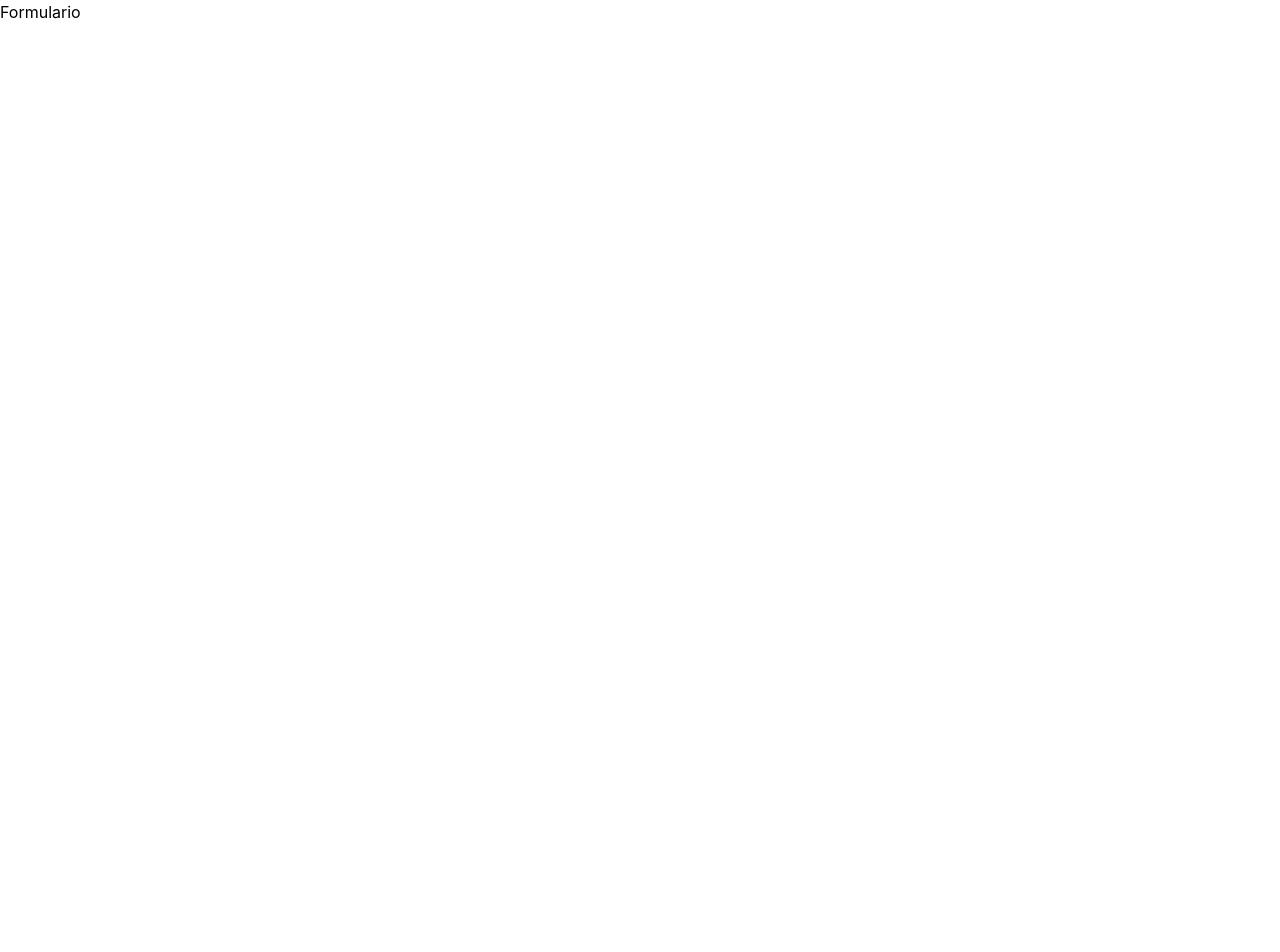
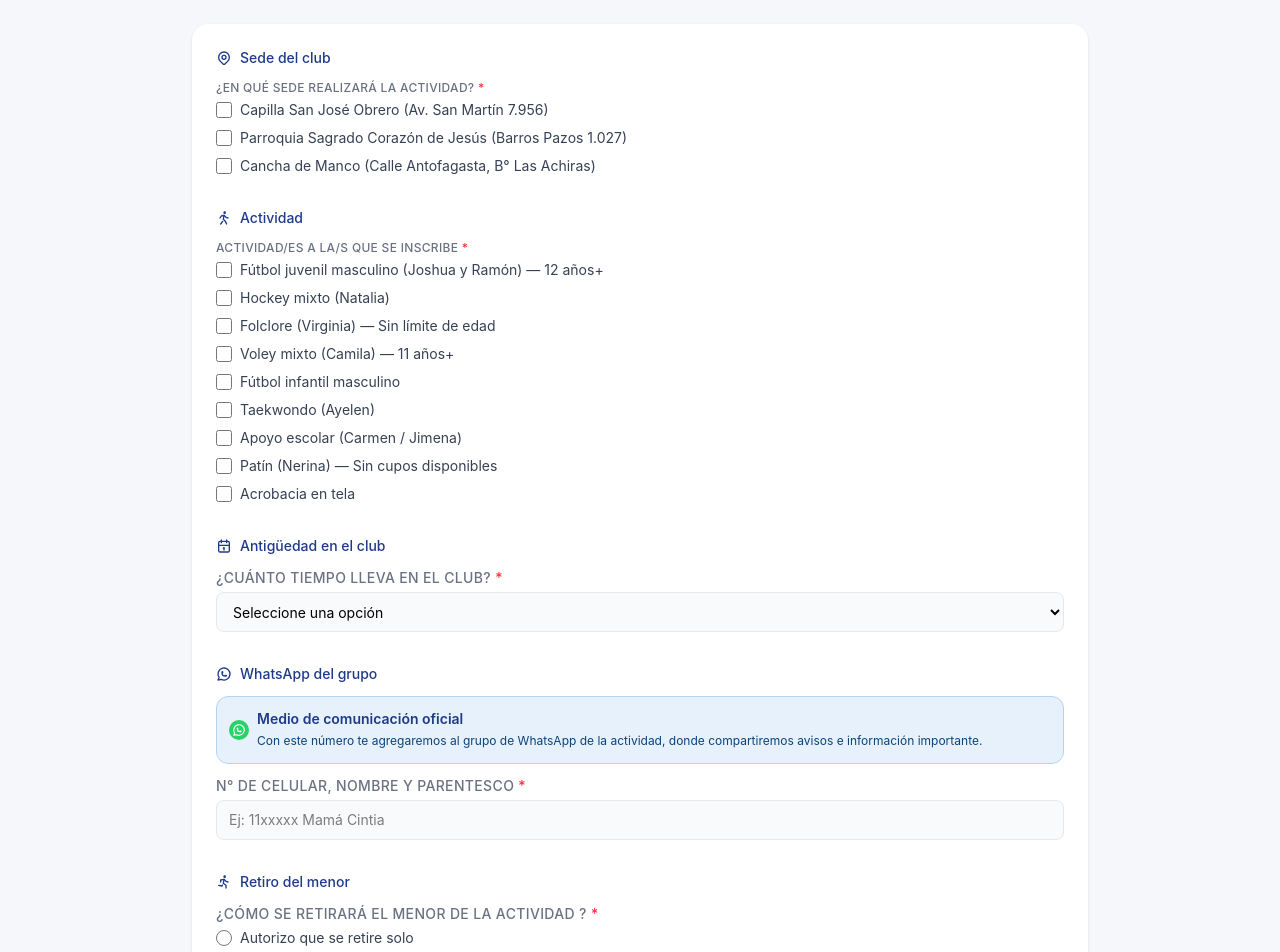
Before and after one commit to iwdadc/club-sjo-frontend, a React app in the folder frontend/: page / in a window 1280 px wide. Shown: the top 952 px of the page. Before the commit the page ends 800 px from the top, so only its background shows below. Built offline with nearby package versions, Linux system fonts and the light colour scheme; the HTML template or start-up script is replaced by a standard one.

Commit message:
Seccion2 Actividad listo

```diff
--- a/frontend/src/App.jsx
+++ b/frontend/src/App.jsx
@@ -18,7 +18,7 @@ function App() {
     <BrowserRouter>
       <Routes>
         {/* Publica - formulario de inscripcion via QR o link*/}
-        <Route path="/" element={<FormularioPage />} />
+        <Route path="/" element={<TestPage />} />
 
         {/* Autenticacion */}
         <Route path="/login" element={<LoginPage />} />
--- a/frontend/src/components/common/Checkbox.jsx
+++ b/frontend/src/components/common/Checkbox.jsx
@@ -17,7 +17,8 @@ function Checkbox({ label, name, options, register, required = false, error }) {
                             type="checkbox"
                             value={op.value}
                             {...register(name, {
-                                validate: required ? (value) => value.length > 0 || `${label} es obligatorio` : undefined
+                                validate: required
+                                ? (value) => value.length > 0|| `${label} es obligatorio` : undefined
                                 }
                             )}
                             className="accent-[#1E3A8A] w-4 h-4 rounded"
@@ -34,3 +35,5 @@ function Checkbox({ label, name, options, register, required = false, error }) {
         </div>
     )
 }
+
+export default Checkbox
--- a/frontend/src/components/common/RadioGroup.jsx
+++ b/frontend/src/components/common/RadioGroup.jsx
@@ -16,7 +16,7 @@ function RadioGroup({ label, name, options, register, required = false, error, d
                         <input
                             type="radio"
                             value={op.value}
-                            {...register(name, { required : required ? `&{label} es obligatorio` : false})}
+                            {...register(name, { required : required ? `${label} es obligatorio` : false})}
                             className="accent-[#1E3A8A] w-4 h-4"
                         />
                         <span className="text-sm text-gray-700">{op.label}</span>
--- a/frontend/src/components/formulario/Seccion1DatosPrincipales.jsx
+++ b/frontend/src/components/formulario/Seccion1DatosPrincipales.jsx
@@ -18,7 +18,6 @@ import RadioGroup from '../common/RadioGroup'
 import { GENEROS, PARENTESCOS, TURNOS } from '../../constants/opciones'
 
 // Componente interno reutilizable para los títulos de cada bloque
-// Principio DRY: en vez de repetir el mismo div con ícono y texto en cada sección
 function TituloBloque({ icono: Icono, texto, opcional = false }) {
   return (
     <div className="flex items-center gap-2 mb-3">
@@ -61,7 +60,7 @@ function Seccion1DatosPrincipales({ register, errors }) {
             />
           </div>
 
-          <div className="grid grid-cols-1 md:grid-cols-3 gap-3">
+          <div className="grid grid-cols-1 md:grid-cols-2 gap-3">
             <Select
               label="Género"
               name="genero"
@@ -78,15 +77,6 @@ function Seccion1DatosPrincipales({ register, errors }) {
               required={true}
               error={errors.fechaNacimiento}
             />
-            <Input
-              label="Edad"
-              name="edad"
-              type="number"
-              placeholder="Ej: 14"
-              register={register}
-              required={true}
-              error={errors.edad}
-            />
           </div>
 
           <Input
@@ -100,7 +90,7 @@ function Seccion1DatosPrincipales({ register, errors }) {
         </div>
       </div>
 
-      {/* ── ESCOLARIDAD ── */}
+      {/* ESCOLARIDAD */}
       <div>
         <TituloBloque icono={IconSchool} texto="Escolaridad" />
 
@@ -149,7 +139,7 @@ function Seccion1DatosPrincipales({ register, errors }) {
         </div>
       </div>
 
-      {/* ── ADULTO RESPONSABLE ── */}
+      {/* ADULTO RESPONSABLE */}
       <div>
         <TituloBloque icono={IconUsers} texto="Adulto responsable" />
 
@@ -193,7 +183,7 @@ function Seccion1DatosPrincipales({ register, errors }) {
         </div>
       </div>
 
-      {/* ── PADRE Y MADRE ── */}
+      {/* PADRE Y MADRE */}
       <div>
         <TituloBloque icono={IconHeart} texto="Padre / Madre" opcional={true} />
 
@@ -225,7 +215,7 @@ function Seccion1DatosPrincipales({ register, errors }) {
         </div>
       </div>
 
-      {/* ── CONVIVENCIA ── */}
+      {/* CONVIVENCIA */}
       <div>
         <TituloBloque icono={IconHome} texto="Convivencia" />
 
@@ -246,7 +236,7 @@ function Seccion1DatosPrincipales({ register, errors }) {
         </div>
       </div>
 
-      {/* ── FOTOS DNI ── */}
+      {/* FOTOS DNI */}
       <div>
         <TituloBloque icono={IconId} texto="Fotos del DNI del participante" />
 
--- /dev/null
+++ b/frontend/src/components/formulario/Seccion2Actividad.jsx
@@ -0,0 +1,133 @@
+import {
+  IconRun,
+  IconMapPin,
+  IconBrandWhatsapp,
+  IconCalendar,
+  IconWalk,
+} from '@tabler/icons-react'
+
+import RadioGroup from '../common/RadioGroup'
+import Select     from '../common/Select'
+import Input      from '../common/Input'
+import Checkbox   from '../common/Checkbox'
+
+import { SEDES, ACTIVIDADES, ANIOS_PARTICIPACION } from '../../constants/actividades'
+import { RETIRO_MENOR }                             from '../../constants/opciones'
+
+
+function TituloBloque({ icono: Icono, texto }) {
+  return (
+    <div className="flex items-center gap-2 mb-3">
+      <Icono size={16} className="text-[#1E3A8A]" />
+      <h3 className="text-sm font-medium text-[#1E3A8A]">{texto}</h3>
+    </div>
+  )
+}
+
+function Seccion2Actividad({ register, errors, watch }) {
+  // watch nos permite observar el valor actual de un campo
+  // Lo usamos para mostrar el campo "quién lo busca" solo si eligió que no se retira solo
+
+  const retiro = watch("retiroMenor")
+  console.log(retiro)
+
+  return (
+    <div className="flex flex-col gap-8">
+
+      {/* SEDE */}
+      <div>
+        <TituloBloque icono={IconMapPin} texto="Sede del club" />
+        <Checkbox
+          label="¿En qué sede realizará la actividad?"
+          name="sede"
+          options={SEDES}
+          register={register}
+          required={true}
+          error={errors.sede}
+        />
+      </div>
+
+      {/* ACTIVIDADES */}
+      <div>
+        <TituloBloque icono={IconWalk} texto="Actividad"/>
+        <Checkbox
+          label="Actividad/es a la/s que se inscribe"
+          name="actividades"
+          options={ACTIVIDADES}
+          register={register}
+          required={true}
+          error={errors.actividades}
+        />
+      </div>
+
+      {/* ANTIGÜEDAD */}
+      <div>
+        <TituloBloque icono={IconCalendar} texto="Antigüedad en el club" />
+        <Select
+          label="¿Cuánto tiempo lleva en el club?"
+          name="antiguedad"
+          options={ANIOS_PARTICIPACION}
+          register={register}
+          required={true}
+          error={errors.antiguedad}
+        />
+      </div>
+
+      {/* WHATSAPP */}
+      <div>
+        <TituloBloque icono={IconBrandWhatsapp} texto="WhatsApp del grupo" />
+        <div className="flex items-center gap-2 p-3 rounded-xl border border-[#B5D4F4] bg-[#E6F1FB] mb-3">
+          <div className="flex-shrink-0 flex items-center justify-center w-5 h-5 rounded-full bg-[#25D366] text-white">
+            <IconBrandWhatsapp size={14} />
+          </div>
+          <div className="flex flex-col gap-0.5">
+            <h4 className="text-xs sm:text-sm font-semibold text-[#1E3A8A]" >
+              Medio de comunicación oficial
+            </h4>
+            <p className="text-[11px] sm:text-xs leading-relaxed text-[#0C447C]">
+              Con este número te agregaremos al grupo de WhatsApp de la actividad, donde compartiremos avisos e información importante.
+            </p>
+          </div>
+        </div>
+        <Input
+          label="N° de celular, nombre y parentesco"
+          name="whatsapp"
+          placeholder="Ej: 11xxxxx Mamá Cintia"
+          register={register}
+          required={true}
+          error={errors.whatsapp}
+        />
+      </div>
+      {/* RETIRO MENOR */}
+      <div>
+        <TituloBloque icono={IconRun} texto="Retiro del menor" />
+        <RadioGroup
+          label="¿Cómo se retirará el menor de la actividad ?"
+          name="retiroMenor"
+          options={RETIRO_MENOR}
+          register={register}
+          required={true}
+          error={errors.retiroMenor}
+        />
+      </div>
+
+      {/* QUIÉN LO BUSCA */}
+      {retiro === "buscan" && (
+        <div className="mt-3">
+          <TituloBloque icono={IconBrandWhatsapp} texto="Quién lo busca" />
+          <Input
+            label="¿Quién lo va a buscar y cuál es su número de contacto?"
+            name="quienBusca"
+            placeholder="Ej: Papá Roberto — 11xxxxx"
+            register={register}
+            required={true}
+            error={errors.quienBusca}
+          />
+        </div>
+      )}
+
+    </div>
+  )
+}
+
+export default Seccion2Actividad
--- a/frontend/src/pages/TestPage.jsx
+++ b/frontend/src/pages/TestPage.jsx
@@ -1,11 +1,12 @@
 import { useForm } from "react-hook-form"
 
+import Seccion2Actividad from "../components/formulario/Seccion2Actividad"
 import Seccion1DatosPrincipales from "../components/formulario/Seccion1DatosPrincipales"
-
 function TestPage() {
 
   const {
     register,
+    watch,
     formState: { errors }
   } = useForm()
 
@@ -14,9 +15,10 @@ function TestPage() {
 
       <div className="max-w-4xl mx-auto bg-white rounded-2xl shadow-sm p-6">
 
-        <Seccion1DatosPrincipales
+        <Seccion2Actividad
           register={register}
           errors={errors}
+          watch={watch} // Pasamos la función watch para observar los valores de los campos
         />
 
       </div>
```
